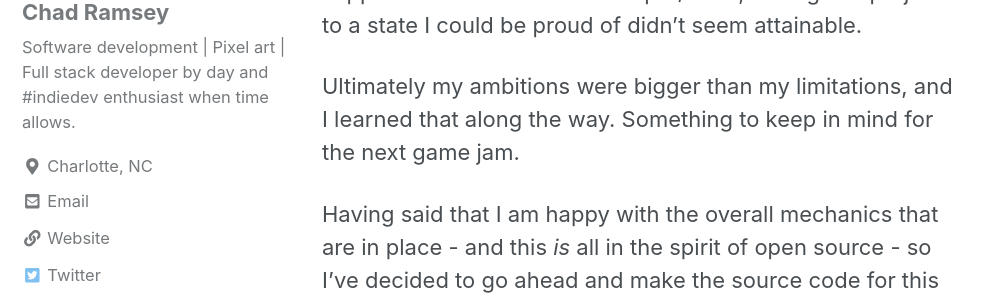
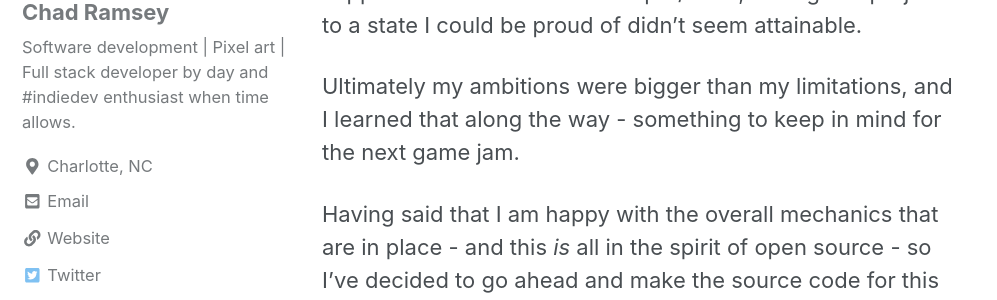
Before and after one commit to chadramsey/chadramsey.github.io, a Jekyll site: the page built from _posts/2018-11-26-pico8-game-jam-three.md, in a window 1280 px wide and 900 px high, scrolled down 1332 px. Shown: the part 187-487 px from the top of the window, without its empty margins (0-997 px from the left). Built offline with Jekyll 4.4.1, drawn with Linux system fonts in a browser that asks for light colours; cached includes are drawn as plain includes; nearby versions of some CDN libraries.

```diff
--- a/_posts/2018-11-26-pico8-game-jam-three.md
+++ b/_posts/2018-11-26-pico8-game-jam-three.md
@@ -23,7 +23,7 @@ and that we would really need to dig into the memory managment aspects of the PI
 environment spites we wanted to implement also became a challenge. Even with the support of an additional developer/artist, seeing this project to a state I
 could be proud of didn't seem attainable.
 
-Ultimately my ambitions were bigger than my limitations, and I learned that along the way. Something to keep in mind for the next game jam.
+Ultimately my ambitions were bigger than my limitations, and I learned that along the way - something to keep in mind for the next game jam.
 
 Having said that I am happy with the overall mechanics that are in place - and this *is* all in the spirit of open source - so I've decided to go ahead and make the
 source code for this project publically available in it's current state for anyone interested to expand upon or pull from. The only condition is that any future
```
